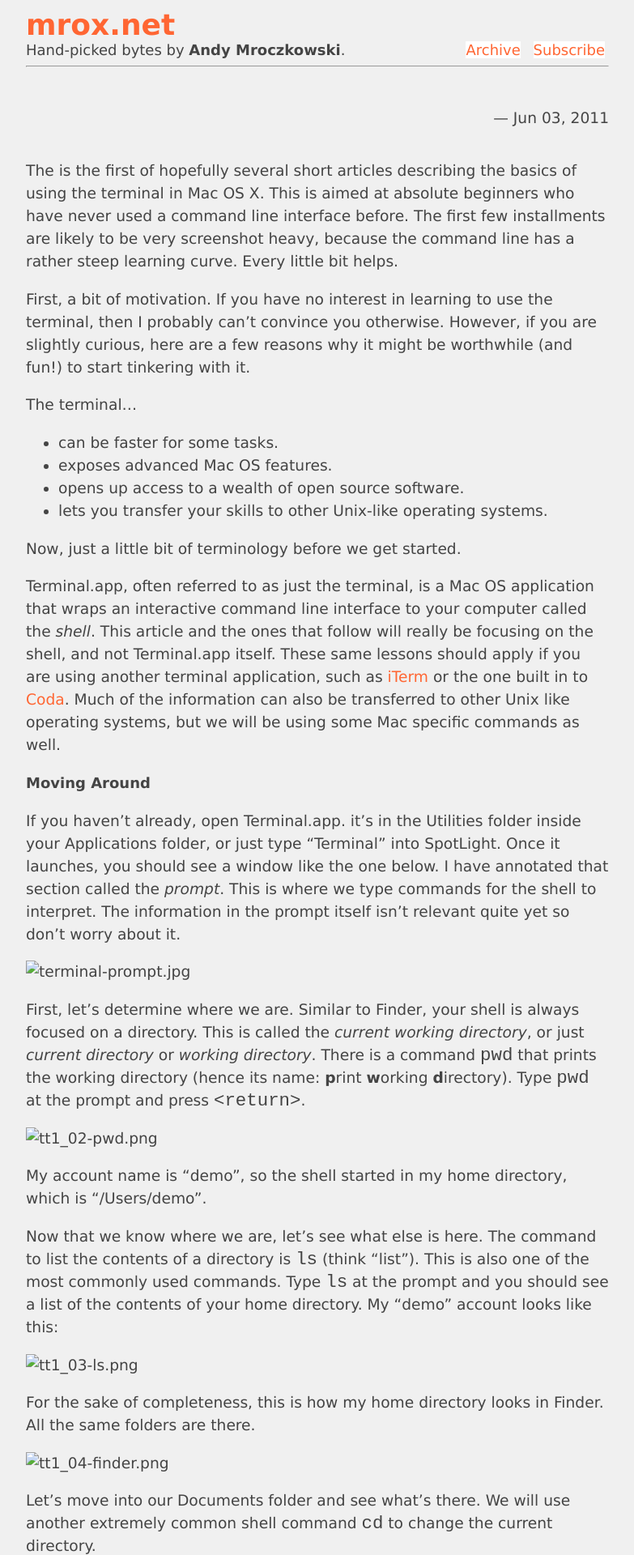
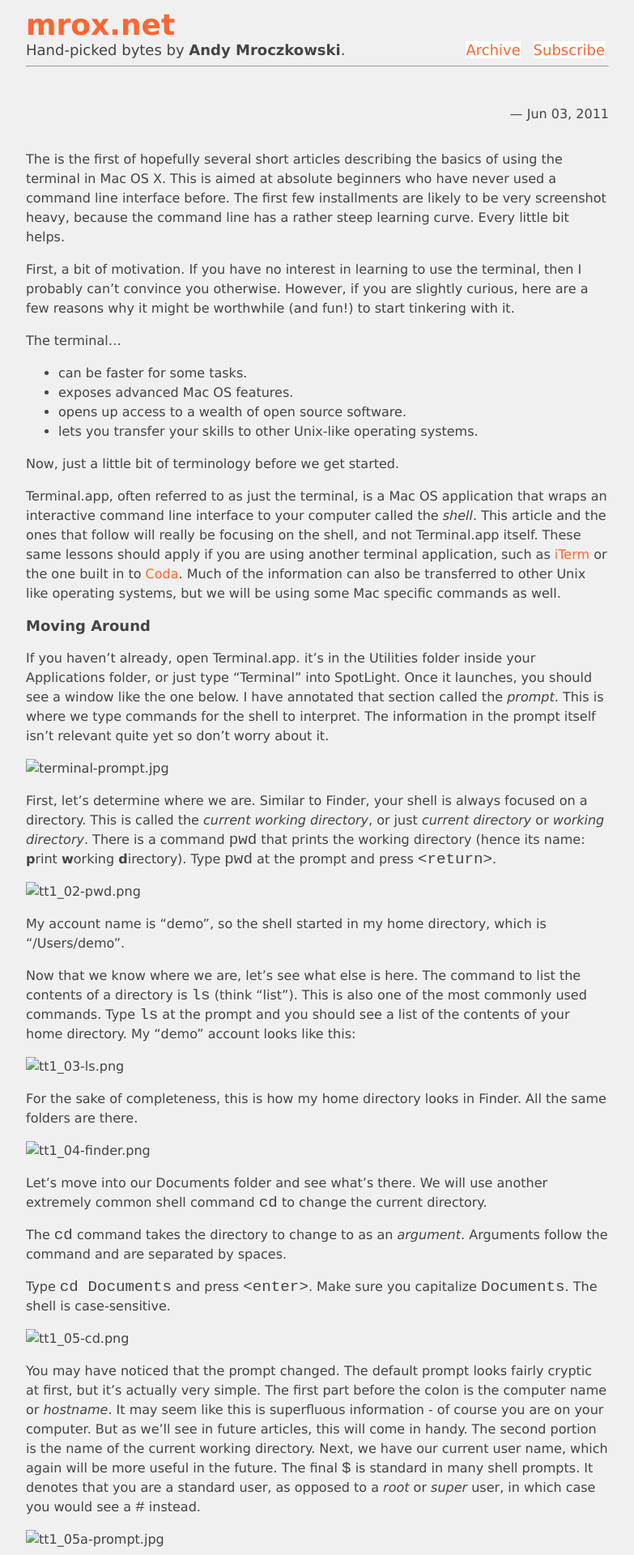
Before and after one commit to amrox/mrox.net, a Jekyll site: the page built from index.html, in a window 1280 px wide. Shown: the top 1920 px of the page at 81% size, without its empty margins (248-1031 px from the left). Built offline with Jekyll 4.4.1, drawn with Linux system fonts in a browser that asks for light colours.

Commit message:
font size adjustment again

```diff
--- a/css/screen.css
+++ b/css/screen.css
@@ -8,7 +8,7 @@ body, html {
 	margin: 0;
 	padding: 0;
 	color: #000;
-	font: 14pt "Lucida Grande", Verdana, Arial;
+	font: 12pt "Lucida Grande", Verdana, Arial;
 }
 
 #container {
```
